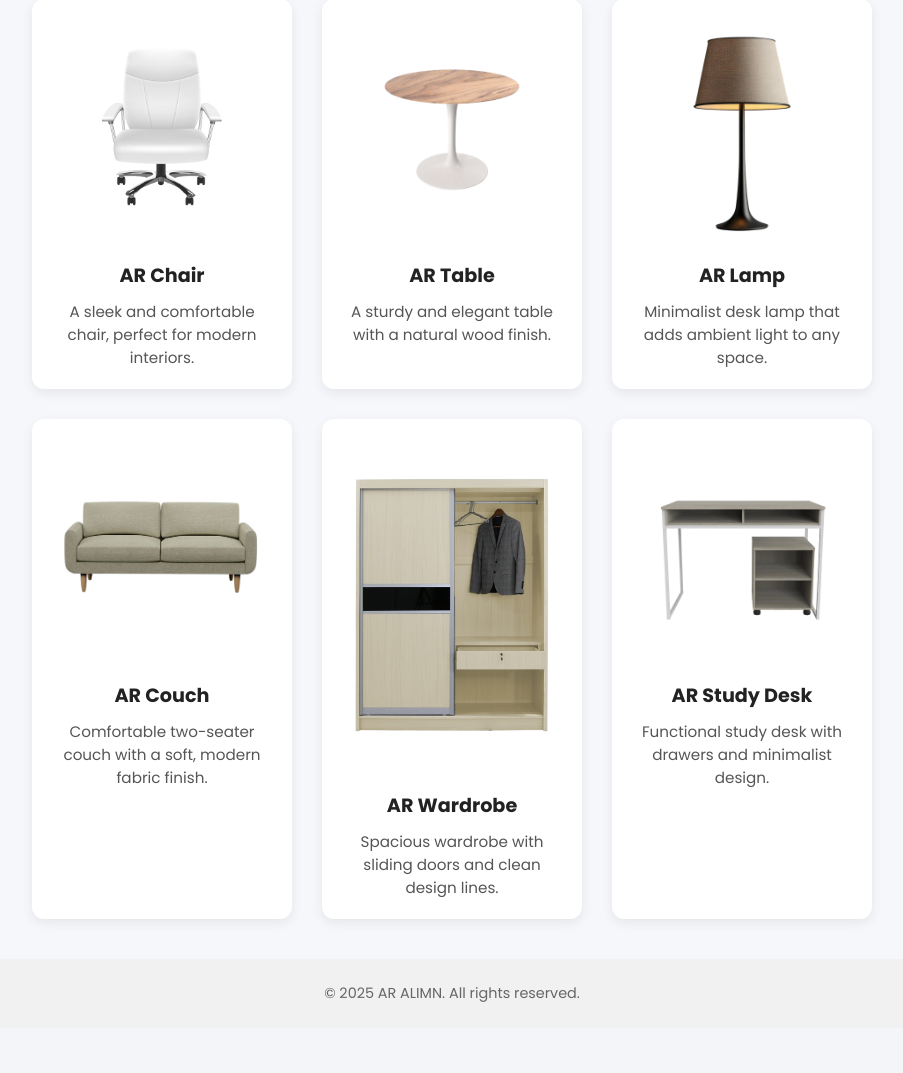
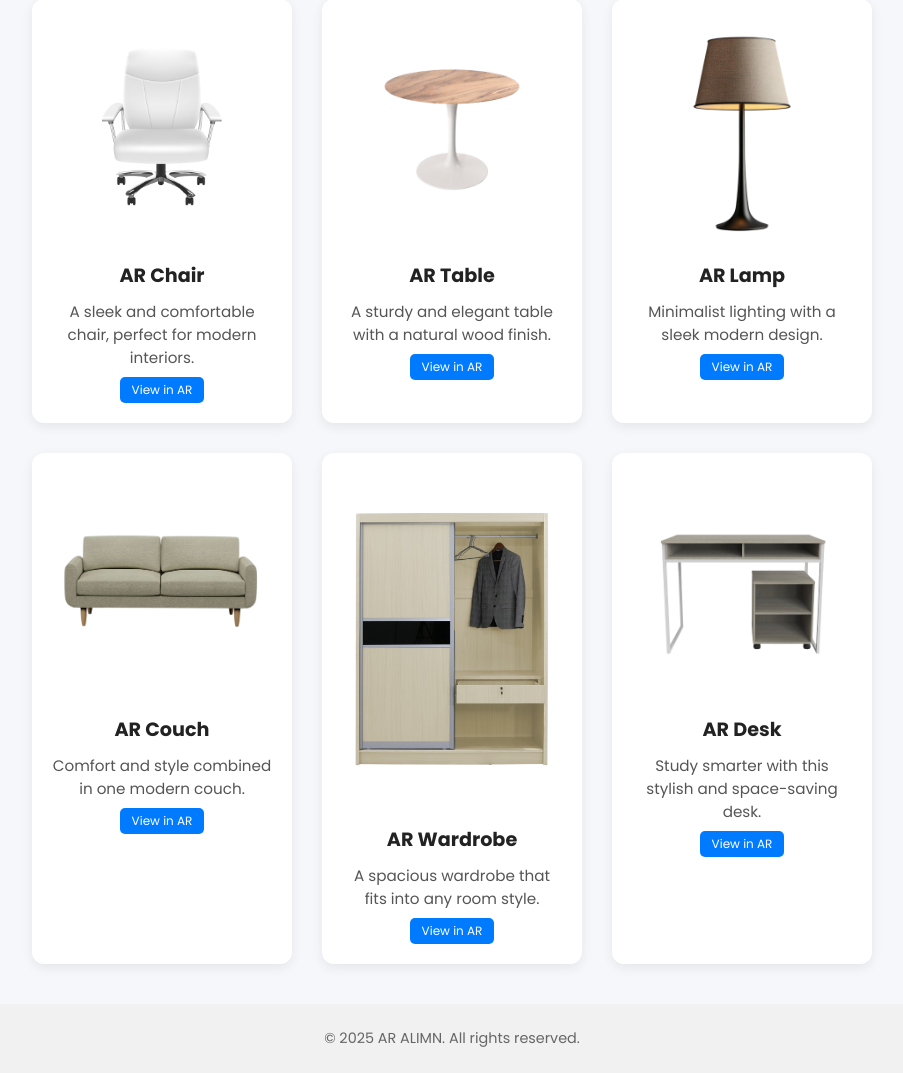
Before and after one commit to naqinizam/ar-alimn-project, a Flask app: page /products in a window 1280 px wide. Shown: the part 236-1309 px from the top of the page, without its empty margins (188-1091 px from the left). Before the commit the page ends 1238 px from the top, so only its background shows below. Run offline with Flask 3, Linux system fonts and the light colour scheme.

Commit message:
Final touch up

```diff
--- a/app.py
+++ b/app.py
@@ -1,9 +1,8 @@
-from flask import Flask, render_template, jsonify, send_from_directory, url_for
+from flask import Flask, render_template, jsonify, send_from_directory, url_for, request
 import os
 
 app = Flask(__name__)
 
-# === ROUTES FOR PAGES ===
 @app.route("/")
 def home():
     return render_template("index.html")
@@ -20,21 +19,19 @@ def contact():
 def ar_demo():
     return render_template("ar.html")
 
-# === API ROUTE TO SERVE AR MODEL ===
 @app.route("/get_model")
 def get_model():
-    model_path = os.path.join(app.static_folder, 'images', 'chair.png')
+    item = request.args.get("item", "chair")
+    filename = f"{item}.png"
+    model_path = os.path.join(app.static_folder, 'images', filename)
+
     if not os.path.exists(model_path):
-        print(f"❌ Chair model not found at {model_path}")
+        print(f"❌ {filename} not found. Falling back to chair.png")
+        filename = "chair.png"
     else:
-        print(f"✅ Chair model found: {model_path}")
-    return jsonify({"model_url": url_for('static', filename='images/chair.png')})
+        print(f"✅ Loaded model: {filename}")
 
-# === OPTIONAL: SERVE STATIC FILES (Flask already handles this) ===
-@app.route('/static/<path:filename>')
-def static_files(filename):
-    return send_from_directory('static', filename)
+    return jsonify({"model_url": url_for('static', filename=f'images/{filename}')})
 
-# === RUN SERVER ===
 if __name__ == "__main__":
     app.run(debug=True, host="0.0.0.0", port=10000)
--- a/static/script.js
+++ b/static/script.js
@@ -41,25 +41,32 @@ document.addEventListener("DOMContentLoaded", () => {
   const arButton = document.getElementById("start-ar");
   const arObject = document.getElementById("ar-object");
   const cameraFeed = document.getElementById("camera-feed");
+  const dropdown = document.getElementById("ar-item-select");
 
   if (!arButton || !arObject || !cameraFeed) return; // Not AR page
 
+  // Prefill dropdown if item from URL
+  if (dropdown) {
+    const itemFromURL = new URLSearchParams(window.location.search).get("item");
+    if (itemFromURL) dropdown.value = itemFromURL;
+  }
+
   arButton.addEventListener("click", async () => {
     try {
-      document.querySelector(".hero")?.remove();
+      const selectedItem = dropdown?.value || "chair";
 
       const stream = await navigator.mediaDevices.getUserMedia({
         video: { facingMode: "environment" }
       });
       cameraFeed.srcObject = stream;
 
-      const res = await fetch("/get_model");
+      const res = await fetch(`/get_model?item=${selectedItem}`);
       const data = await res.json();
       arObject.src = data.model_url || "https://i.imgur.com/JqYeZLn.png";
 
       arObject.onload = () => {
         arObject.style.display = "block";
-        centerObject(); // Center after loading
+        setTimeout(centerObject, 100); // Delay helps layout finish
       };
     } catch (err) {
       console.error("AR init failed:", err);
@@ -68,9 +75,6 @@ document.addEventListener("DOMContentLoaded", () => {
   });
 
   function centerObject() {
-    const box = cameraFeed.getBoundingClientRect();
-    const obj = arObject.getBoundingClientRect();
-
     posX = (cameraFeed.offsetWidth - arObject.offsetWidth) / 2;
     posY = (cameraFeed.offsetHeight - arObject.offsetHeight) / 2;
     updateObjectTransform();
@@ -147,9 +151,12 @@ document.addEventListener("DOMContentLoaded", () => {
     scale = Math.min(Math.max(0.5, scale - e.deltaY * 0.01), 3);
     updateObjectTransform();
   }, { passive: false });
-
 });
 
+
+// ======================
+// 👀 Fade In on Scroll
+// ======================
 document.addEventListener("DOMContentLoaded", () => {
   const fadeElements = document.querySelectorAll(".fade-in");
 
--- a/static/style.css
+++ b/static/style.css
@@ -469,3 +469,34 @@ footer a:hover {
   display: block;
   box-shadow: 0 4px 18px rgba(0, 0, 0, 0.1);
 }
+/* Smaller button for product cards */
+.cta-button.small {
+  display: inline-block;
+  padding: 4px 12px;
+  font-size: 0.75rem;
+  margin-top: 8px;
+  border-radius: 5px;
+  background-color: #007bff;
+  color: white;
+  text-decoration: none; /* remove underline */
+  font-weight: 500;
+  transition: background 0.3s;
+}
+
+.cta-button.small:hover {
+  background-color: #0056b3;
+  text-decoration: none; /* keep underline removed on hover */
+}
+.ar-dropdown {
+  padding: 6px 12px;
+  font-size: 0.9rem;
+  border-radius: 6px;
+  border: 1px solid #ccc;
+  background-color: #fff;
+}
+
+.dark .ar-dropdown {
+  background-color: #2a2a2a;
+  color: #fff;
+  border: 1px solid #444;
+}
--- a/templates/products.html
+++ b/templates/products.html
@@ -16,41 +16,41 @@
     <p class="subtext fade-in">Explore our selection of modern, space-aware furniture pieces.</p>
 
     <div class="product-grid fade-in pop-hover">
-      <!-- Product 1 -->
       <div class="product-card fade-in">
         <img src="{{ url_for('static', filename='images/chair.png') }}" alt="Modern Chair">
         <h3>AR Chair</h3>
         <p>A sleek and comfortable chair, perfect for modern interiors.</p>
+        <a href="/ar?item=chair" class="cta-button small">View in AR</a>
       </div>
-      <!-- Product 2 -->
       <div class="product-card fade-in">
         <img src="{{ url_for('static', filename='images/table.png') }}" alt="Modern Table">
         <h3>AR Table</h3>
         <p>A sturdy and elegant table with a natural wood finish.</p>
+        <a href="/ar?item=table" class="cta-button small">View in AR</a>
       </div>
-      <!-- Product 3 -->
       <div class="product-card fade-in">
         <img src="{{ url_for('static', filename='images/lamp.png') }}" alt="Modern Lamp">
         <h3>AR Lamp</h3>
-        <p>Minimalist desk lamp that adds ambient light to any space.</p>
+        <p>Minimalist lighting with a sleek modern design.</p>
+        <a href="/ar?item=lamp" class="cta-button small">View in AR</a>
       </div>
-      <!-- Product 4 -->
       <div class="product-card fade-in">
         <img src="{{ url_for('static', filename='images/couch.png') }}" alt="Modern Couch">
         <h3>AR Couch</h3>
-        <p>Comfortable two-seater couch with a soft, modern fabric finish.</p>
+        <p>Comfort and style combined in one modern couch.</p>
+        <a href="/ar?item=couch" class="cta-button small">View in AR</a>
       </div>
-      <!-- Product 5 -->
       <div class="product-card fade-in">
-        <img src="{{ url_for('static', filename='images/wardrobe.png') }}" alt="Modern Wardrobe">
+        <img src="{{ url_for('static', filename='images/wardrobe.png') }}" alt="Wardrobe">
         <h3>AR Wardrobe</h3>
-        <p>Spacious wardrobe with sliding doors and clean design lines.</p>
+        <p>A spacious wardrobe that fits into any room style.</p>
+        <a href="/ar?item=wardrobe" class="cta-button small">View in AR</a>
       </div>
-      <!-- Product 6 -->
       <div class="product-card fade-in">
         <img src="{{ url_for('static', filename='images/desk.png') }}" alt="Study Desk">
-        <h3>AR Study Desk</h3>
-        <p>Functional study desk with drawers and minimalist design.</p>
+        <h3>AR Desk</h3>
+        <p>Study smarter with this stylish and space-saving desk.</p>
+        <a href="/ar?item=desk" class="cta-button small">View in AR</a>
       </div>
     </div>
   </main>
```
Also changed, not shown: templates/ar.html (+12 -0 lines), 1 other file.
